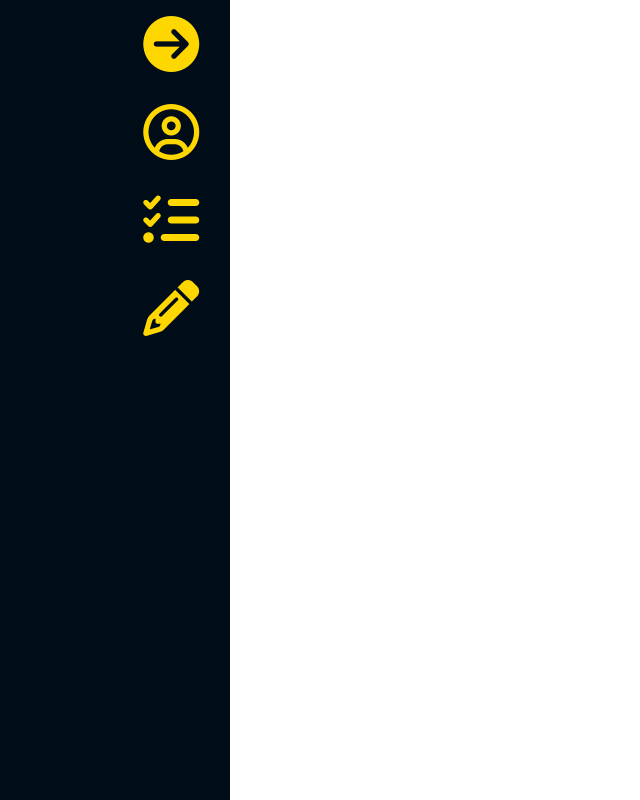
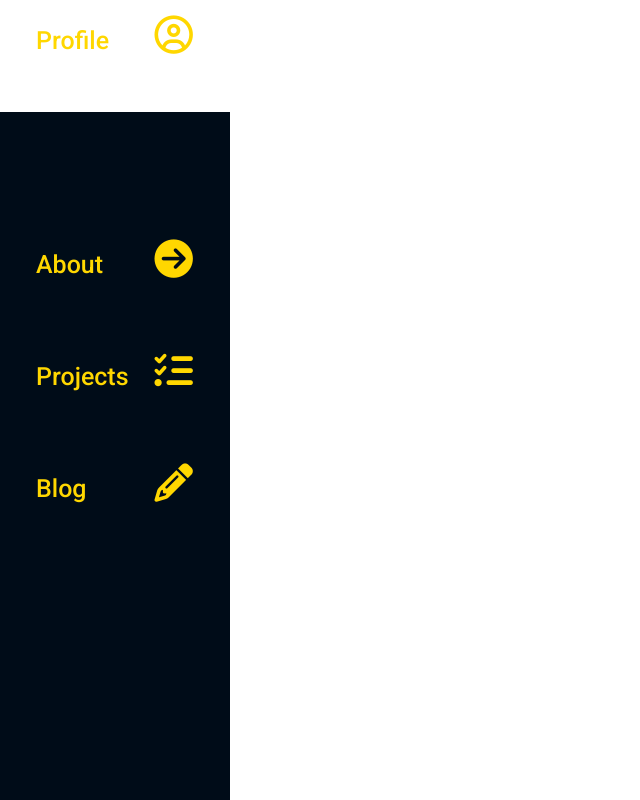
Before and after one commit to AphiweMntungwa/porfolio, a React (Create React App) app: page / in a window 1280 px wide. Shown: the whole page, without its empty margins (0-640 px from the left). Built offline with nearby package versions, Linux system fonts and the light colour scheme.

Commit message:
Navbar Component

```diff
--- a/src/Components/Navbar/Navbar.js
+++ b/src/Components/Navbar/Navbar.js
@@ -5,10 +5,11 @@ import Sidelinks from "../Navlinks/Sidelinks";
 function Navbar() {
   return (
     <nav>
-      <Sidelinks link="Aphiwe Mntungwa" iconClass='fas fa-arrow-circle-right'/>
-      <Sidelinks link="About" iconClass='far fa-user-circle'/>
-      <Sidelinks link="Projects" iconClass='fas fa-tasks'/>
-      <Sidelinks link="Blog" iconClass='fas fa-pencil-alt'/>
+      <Sidelinks link="Profile" iconClass='far fa-user-circle' sideIcon='side-icon'/>
+      <Sidelinks link="" iconClass='' sideIcon='null side-icon'/>
+      <Sidelinks link="About" iconClass='fas fa-arrow-circle-right' sideIcon='side-icon'/>
+      <Sidelinks link="Projects" iconClass='fas fa-tasks' sideIcon='side-icon'/>
+      <Sidelinks link="Blog" iconClass='fas fa-pencil-alt' sideIcon='side-icon'/>
     </nav>
   );
 }
--- a/src/Components/Navbar/navbar.css
+++ b/src/Components/Navbar/navbar.css
@@ -2,7 +2,7 @@ nav {
     background-color: #000c18;
     width: 7%;
     height: 100%;
-    transition: width .5s .3s ease-in-out;
+    transition: width .4s .2s ease-in-out;
 }
 
 nav:hover {
--- a/src/Components/Navlinks/Sidelinks.js
+++ b/src/Components/Navlinks/Sidelinks.js
@@ -1,8 +1,8 @@
 import React from "react";
 import "./sidelinks.css";
 
-const Sidelinks = ({ link, iconClass }) => (
-  <div className="side-icon">
+const Sidelinks = ({ link, iconClass, sideIcon }) => (
+  <div className={sideIcon}>
     <span className="link">{link}</span>
     <i className={iconClass}></i>
   </div>
--- a/src/Components/Navlinks/sidelinks.css
+++ b/src/Components/Navlinks/sidelinks.css
@@ -1,16 +1,24 @@
+@import url('https://fonts.googleapis.com/css2?family=Roboto:wght@500&display=swap');
 .side-icon {
     text-align: center;
     padding: 1em 0;
     transition: all 1s ease-in-out;
+    height: 10%;
+}
+
+.side-icon:hover {
+    background-color: white;
+}
+
+.null:hover {
+    background-color: #000c18;
 }
 
 i {
-    font-size: 3.5em;
+    font-size: 2.4em;
     color: gold;
     transition: all 1s ease-in-out;
 }
-
-nav:hover .side-icon {}
 
 nav:hover i {
     transform: translateX(1em);
@@ -18,11 +26,14 @@ nav:hover i {
 
 .link {
     display: none;
+    max-width: 40px;
+    font-size: 25px;
+    font-family: Roboto;
+    color: gold;
+    position: relative;
+    left: -40px;
 }
 
-
-/* nav:hover .link {
+nav:hover .link {
     display: inline-block;
-    position: absolute;
-    left: 1%;
-} */
+}
```
